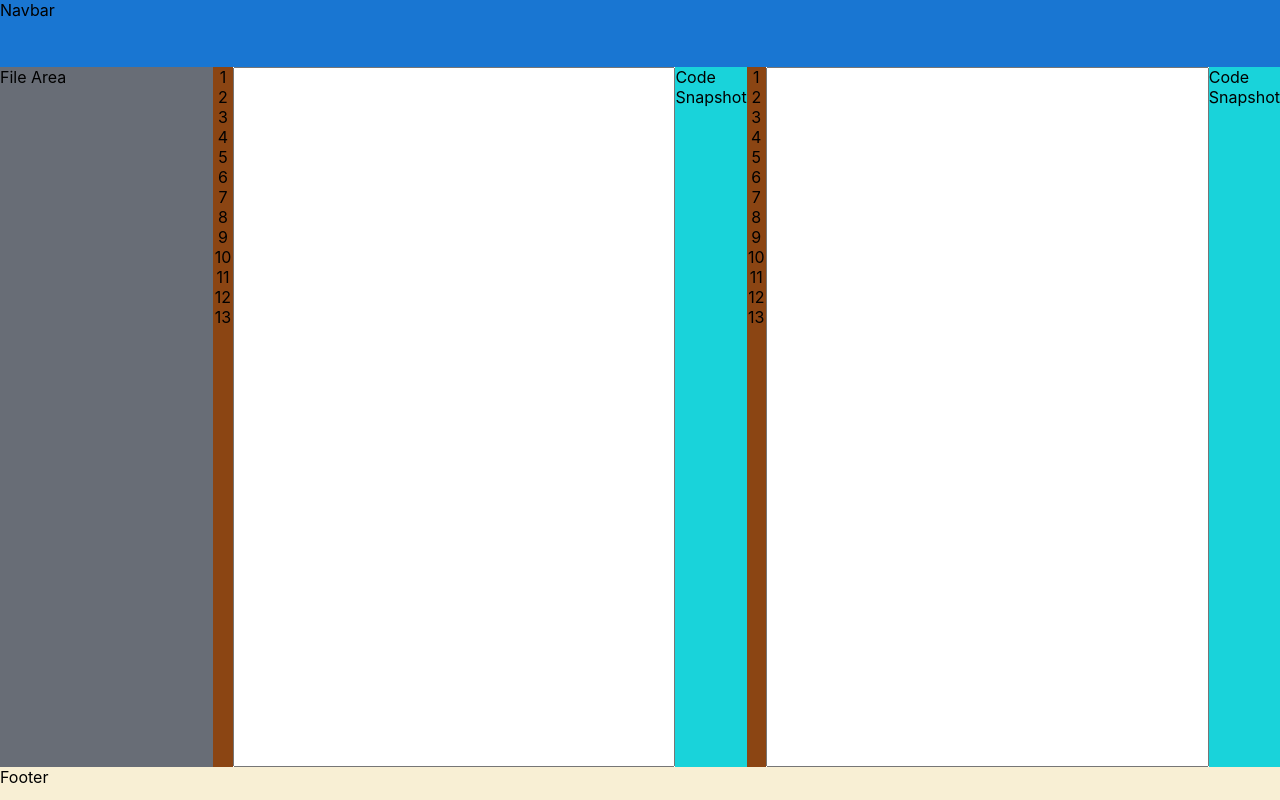
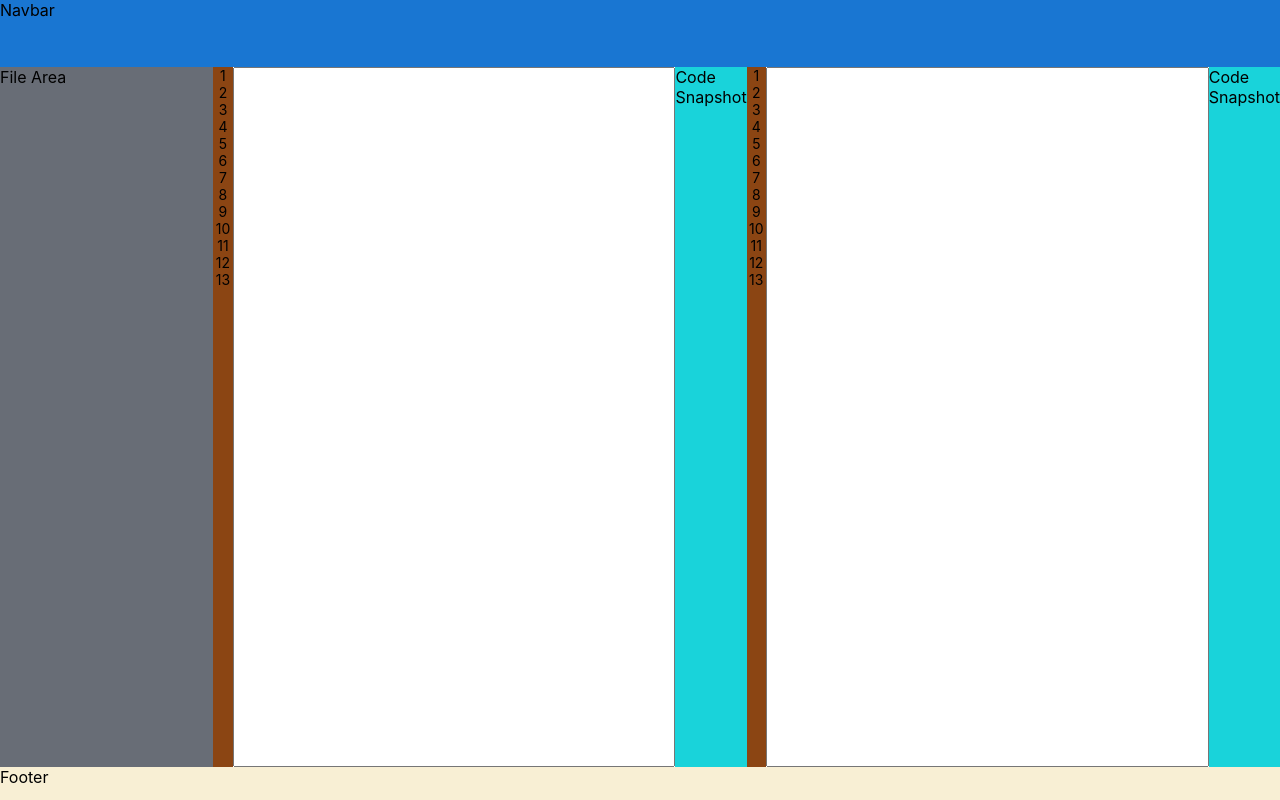
Before and after one commit to JaiRaga/jstxt_client, a React (Create React App) app: page / in a window 1280 px wide. Built offline with nearby package versions, Linux system fonts and the light colour scheme.

Commit message:
added new styling

```diff
--- a/src/components/home/Home.css
+++ b/src/components/home/Home.css
@@ -90,6 +90,12 @@ body {
 
   grid-column: span 1;
   grid-row: span 24;
+  font-size: 14px;
+}
+
+.num {
+  padding: 3px 0;
+  padding-left: 15px;
 }
 
 button {
```
